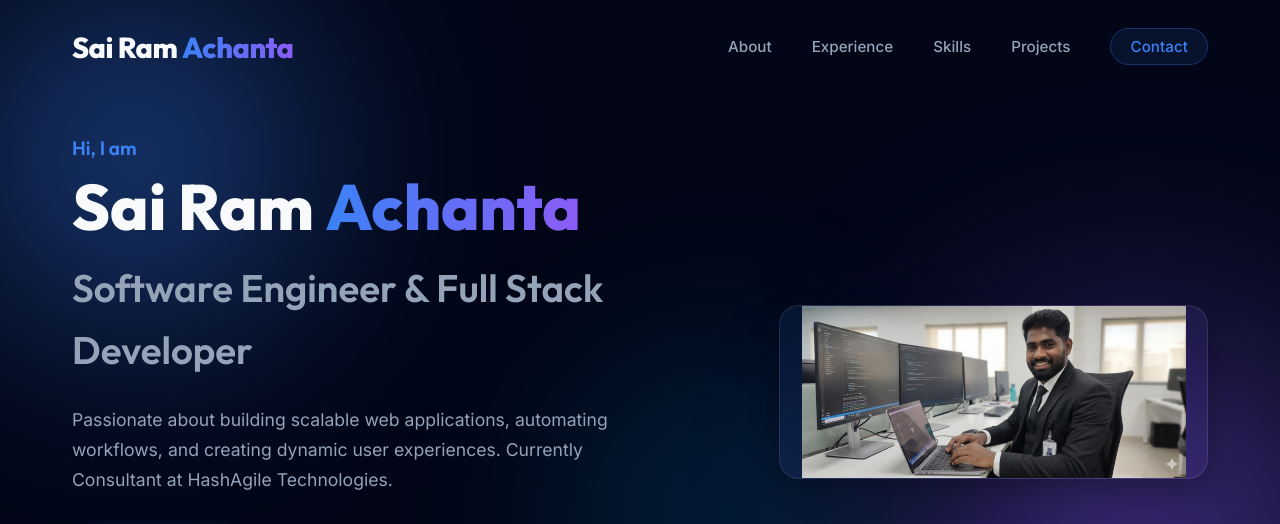
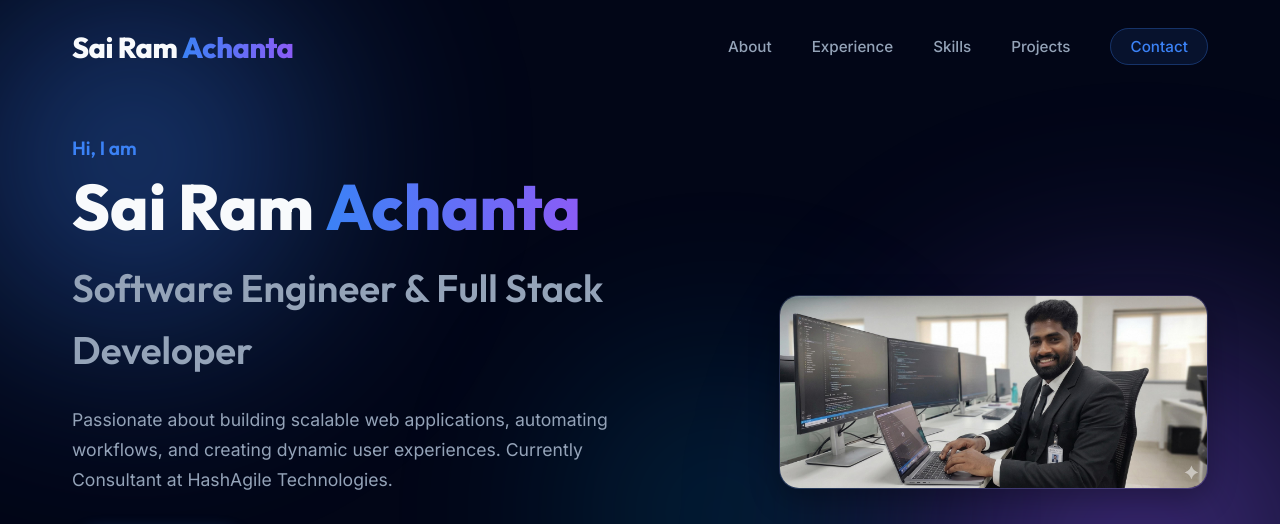
Before and after one commit to sairamachanta/Portfolio, a plain HTML site: page index.html in a window 1280 px wide. Shown: the top 524 px of the page. Drawn offline with Linux system fonts and the light colour scheme.

Commit message:
Increase image size and remove inner gap so image fits wrapper nicely

```diff
--- a/style.css
+++ b/style.css
@@ -449,7 +449,7 @@ ul {
 
 .image-wrapper {
     width: 100%;
-    max-width: 450px;
+    max-width: 550px;
     border-radius: 20px;
     display: flex;
     justify-content: center;
@@ -461,9 +461,10 @@ ul {
 }
 
 .image-wrapper img {
-    width: 90%;
-    height: 90%;
-    object-fit: cover;
+    width: 100%;
+    height: auto;
+    display: block;
+    object-fit: contain;
     z-index: 10;
 }
 
```
